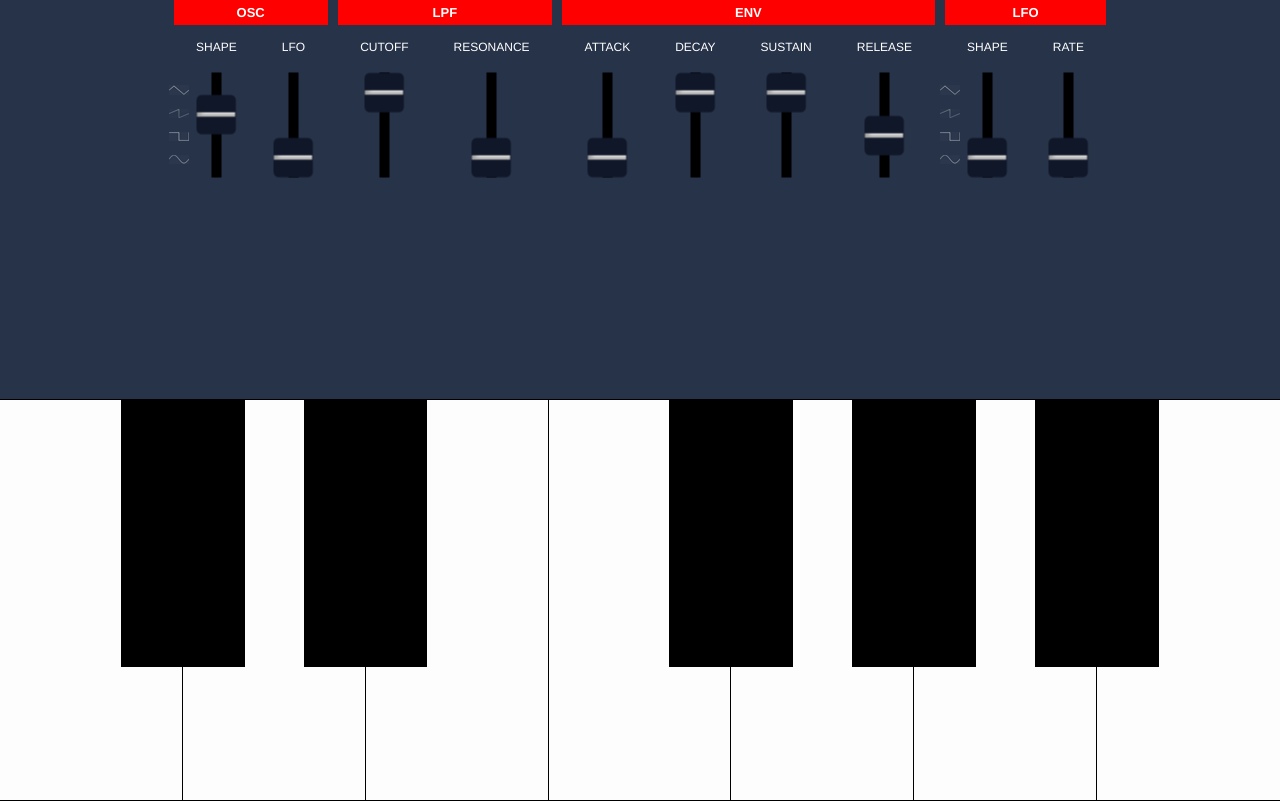
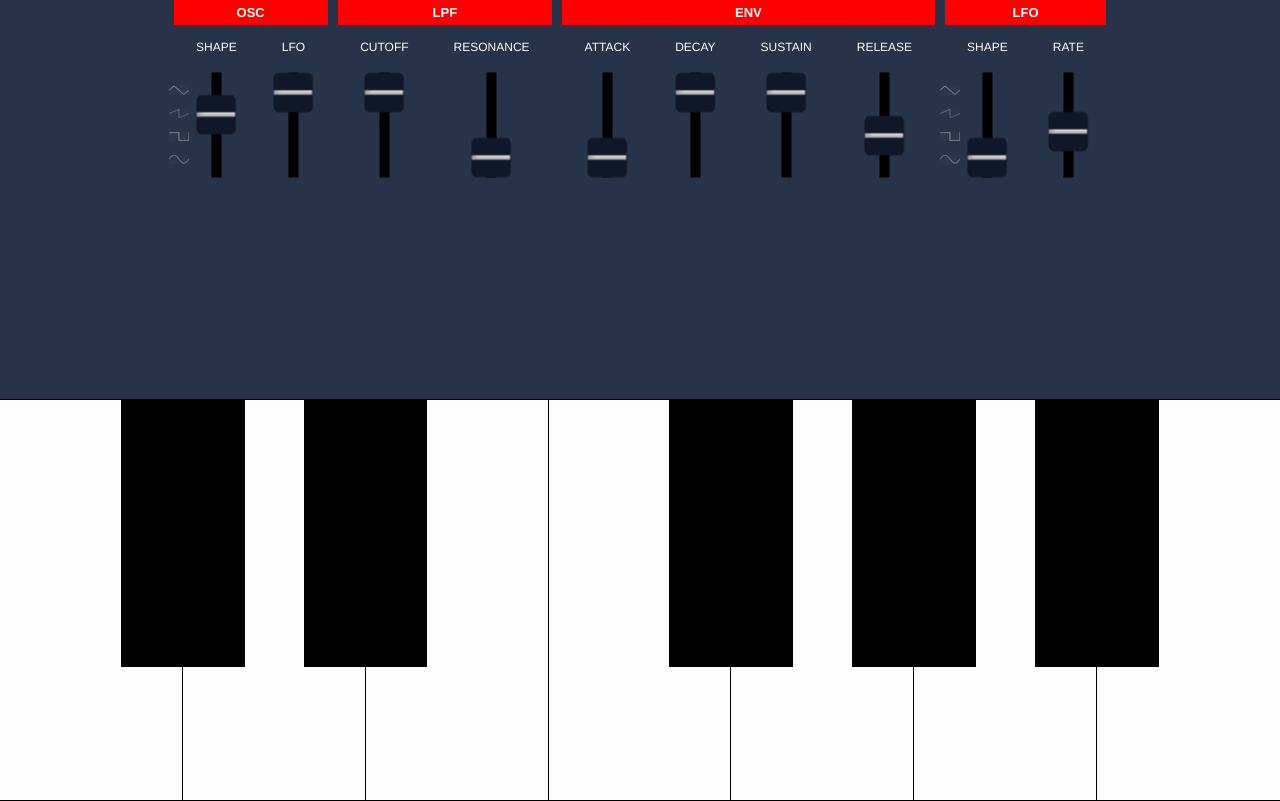
Before and after one commit to secretfeature/mono-synth-demo, a plain HTML site: page part4/index.html in a window 1280 px wide. Drawn offline with Linux system fonts and the light colour scheme.

Commit message:
lfo default values:

```diff
--- a/part4/index.html
+++ b/part4/index.html
@@ -48,7 +48,7 @@
 
                     <div class="slider">
                         <span class="label">LFO</span>
-                        <input type="range" id="osc-lfo" min="0" max="1" step=".01" value="0" />
+                        <input type="range" id="osc-lfo" min="0" max="1" step=".01" value="1" />
                     </div>
 
                 </div>
@@ -114,7 +114,7 @@
 
                     <div class="slider">
                         <span class="label">rate</span>
-                        <input type="range" id="lfo-rate" min="0" max="1" step=".01" value="0" />
+                        <input type="range" id="lfo-rate" min="0" max="1" step=".01" value="0.4" />
                     </div>
 
                 </div>
```
